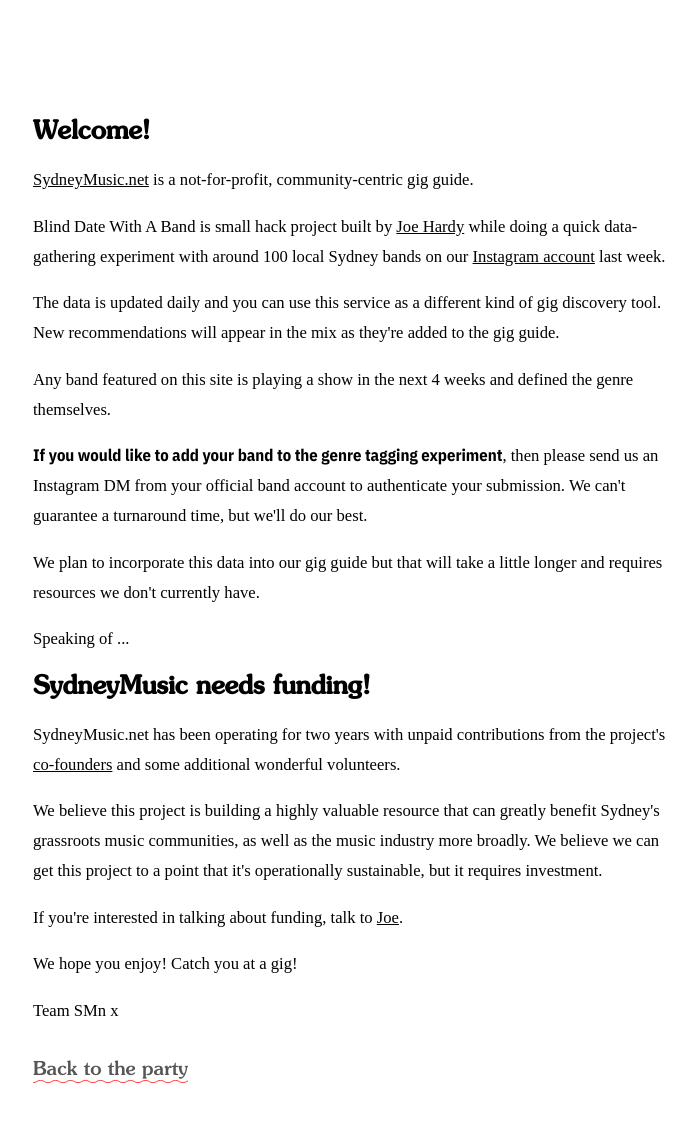
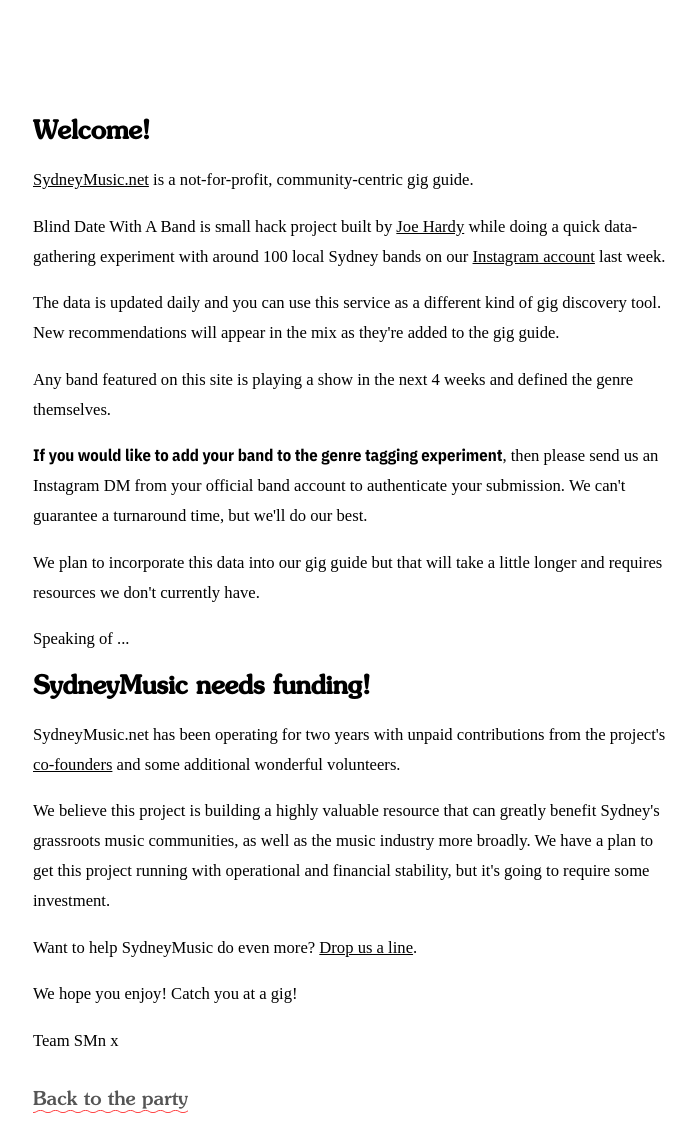
Before and after one commit to sydneymusic-joe/genre-experiment, a website: page about.html in a window 1280 px wide. Shown: the top 1121 px of the page, without its empty margins (287-983 px from the left). Drawn offline with Linux system fonts and the light colour scheme; a web font is replaced by a local one.

Commit message:
and some more copy changes

```diff
--- a/about.html
+++ b/about.html
@@ -21,8 +21,8 @@
 				<p>Speaking of ...</p>
 				<h1>SydneyMusic needs funding!</h1>
 				<p>SydneyMusic.net has been operating for two years with unpaid contributions from the project's <a href="https://sydneymusic.net/about">co-founders</a> and some additional wonderful volunteers.</p>
-				<p>We believe this project is building a highly valuable resource that can greatly benefit Sydney's grassroots music communities, as well as the music industry more broadly. We believe we can get this project to a point that it's operationally sustainable, but it requires investment.</p>
-				<p>If you're interested in talking about funding, talk to <a href="mailto:joe@sydneymusic.net">Joe</a>.</p>
+				<p>We believe this project is building a highly valuable resource that can greatly benefit Sydney's grassroots music communities, as well as the music industry more broadly. We have a plan to get this project running with operational and financial stability, but it's going to require some investment.</p>
+				<p>Want to help SydneyMusic do even more? <a href="mailto:contact@sydneymusic.net">Drop us a line</a>.</p>
 				<p>We hope you enjoy! Catch you at a gig!</p>
 				<p>Team SMn x</p>
 				<div class="button">
```
